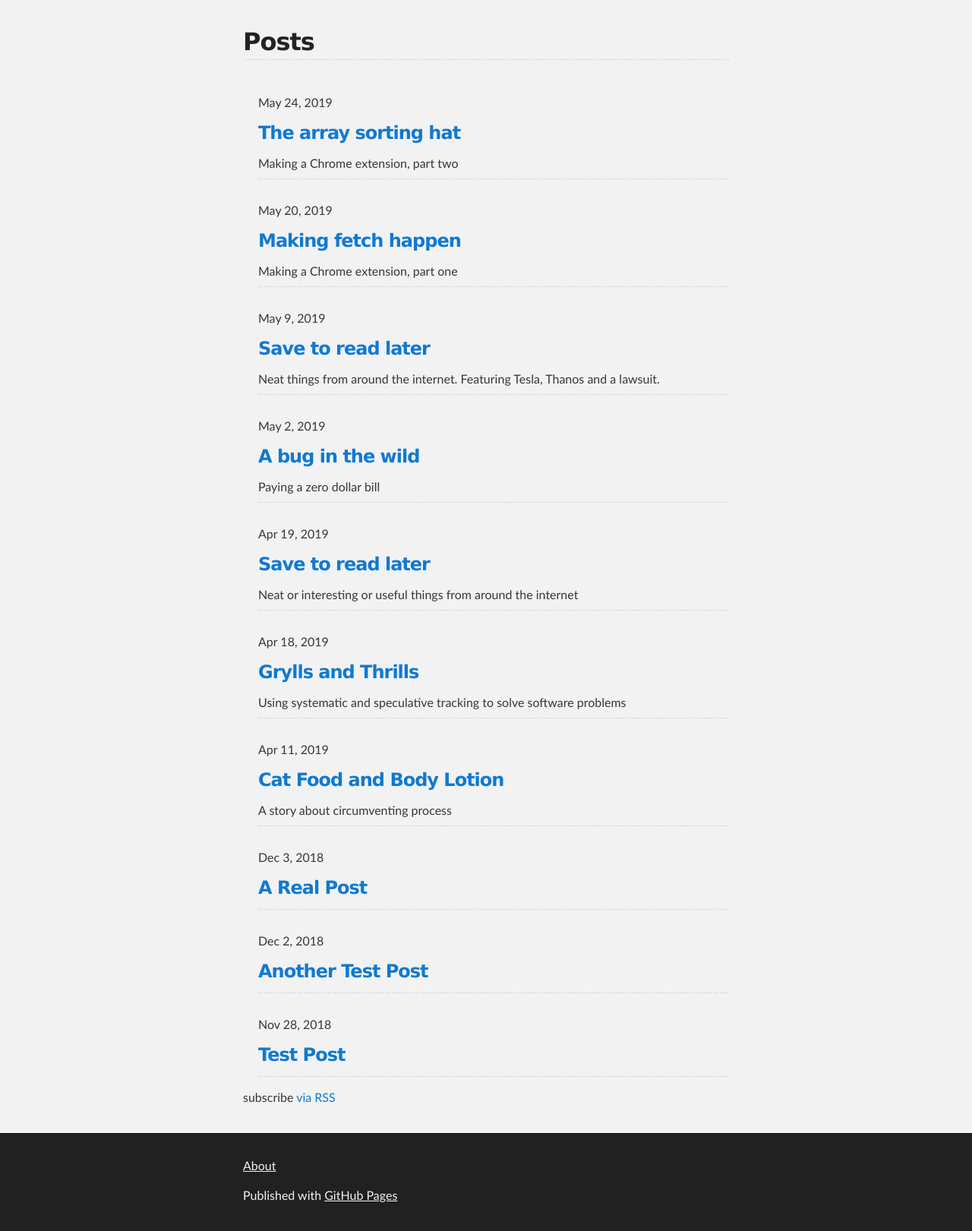
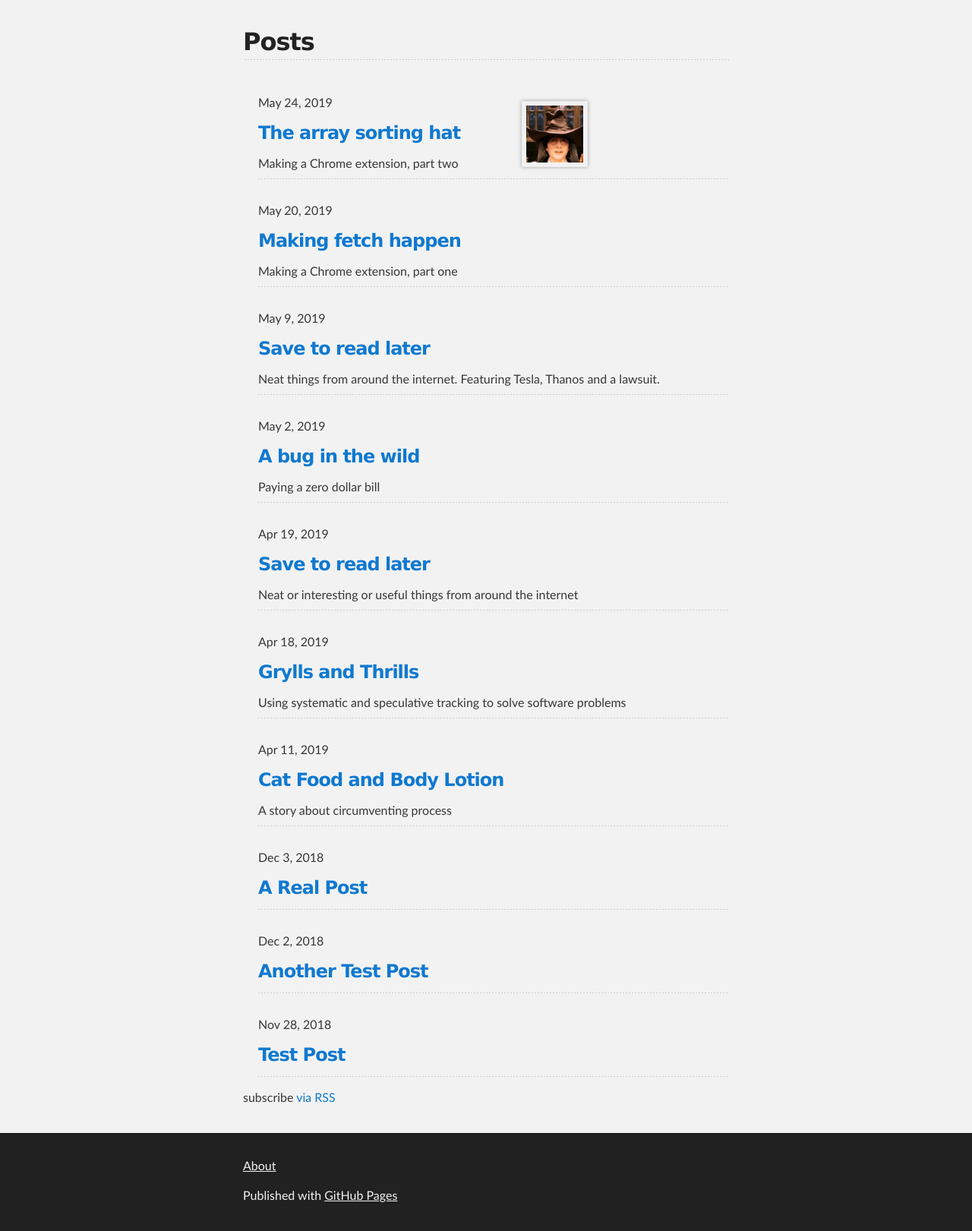
Before and after one commit to jrespie/jrespie.github.io, a Jekyll site: the page built from index.md, in a window 1280 px wide. Shown: the part 229-1850 px from the top of the page at 76% size. Built offline with Jekyll 4.4.1, drawn with Linux system fonts in a browser that asks for light colours.

Commit message:
Preview image support

```diff
--- a/_layouts/post.html
+++ b/_layouts/post.html
@@ -14,7 +14,11 @@ css: post.css
 
 	<meta name="twitter:description" content="{{page.description}}">
 	<meta name="twitter:card"  content="summary">
-	<meta name="twitter:image" content="http://jpie.nz/assets/images/avatar_new.png">
+	{% if page.image %}
+		<meta name="twitter:image" content="{{page.image}}">
+	{% else %}
+		<meta name="twitter:image" content="http://jpie.nz/assets/images/avatar_new.png">
+	{% endif %}
 {% seo %}
   </head>
 
--- a/_posts/2019/05/2019-05-24-the-array-sorting-hat.markdown
+++ b/_posts/2019/05/2019-05-24-the-array-sorting-hat.markdown
@@ -1,6 +1,7 @@
 ---
 title: The array sorting hat
 description: Making a Chrome extension, part two
+image: /assets/images/2019/05/2019-05-24-logo.jpeg
 ---
 # The array sorting hat
 ## Making a Chrome extension, part two
--- a/assets/css/style.scss
+++ b/assets/css/style.scss
@@ -12,3 +12,13 @@ img.avatar {
 span.post-description {
 	margin-bottom:20px;
 }
+
+img {
+	margin: 10px;
+	box-shadow: 0 0 5px #a4a4a4;
+}
+
+img.right {
+	float: right;
+	margin-right: 30%;
+}
--- a/index.md
+++ b/index.md
@@ -16,6 +16,9 @@ layout: default
 	  <br/>
         {%- assign date_format = site.minima.date_format | default: "%b %-d, %Y" -%}
         <span class="post-meta">{{ post.date | date: date_format }}</span>
+		{% if post.image %}
+			<img src="{{post.image}}" class="right" width="75px">
+		{% endif %}
         <h3>
           <a class="post-link" href="{{ post.url | relative_url }}">
             {{ post.title | escape }}
```
Also changed, not shown: assets/images/2019/05/2019-05-24-logo.jpeg (added).
